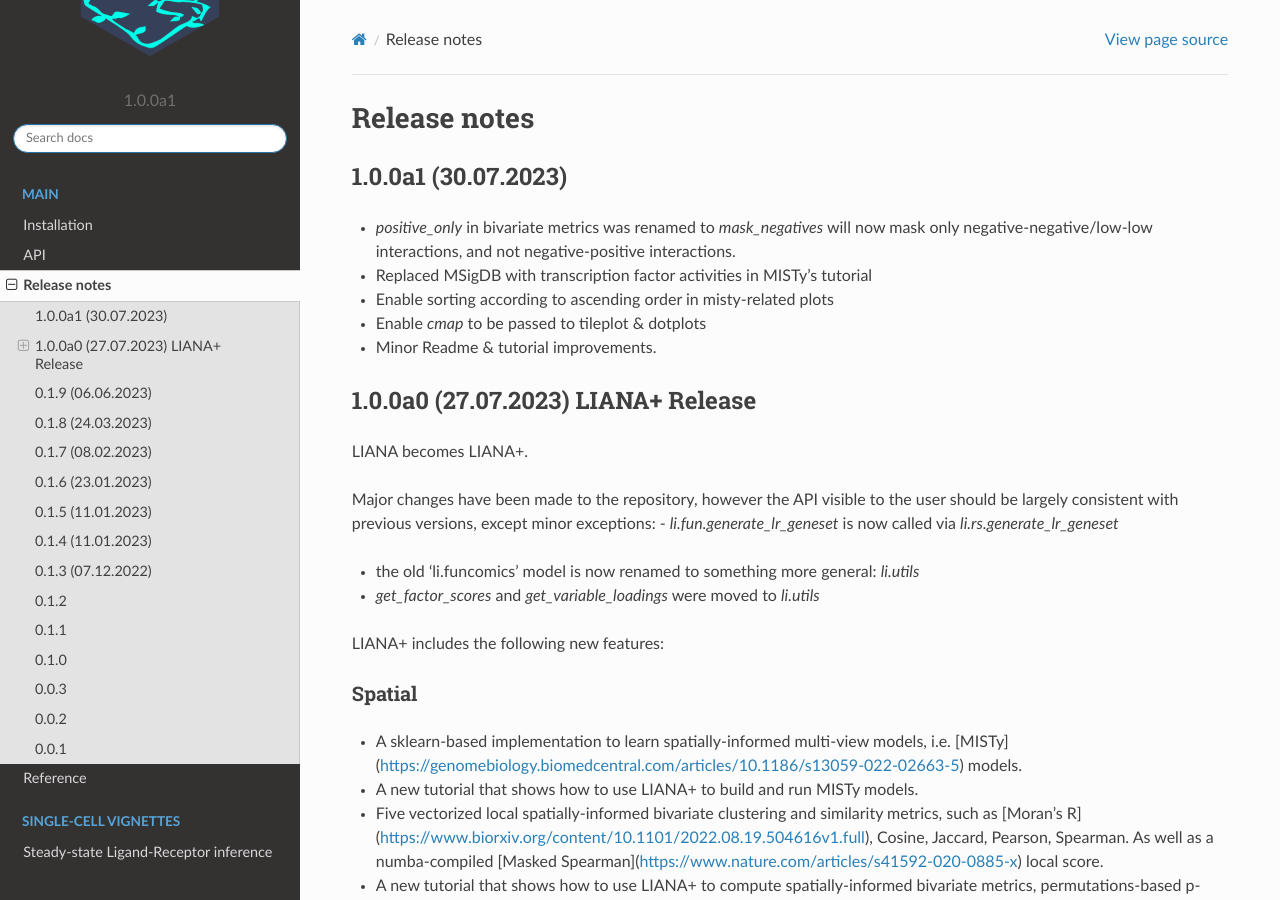
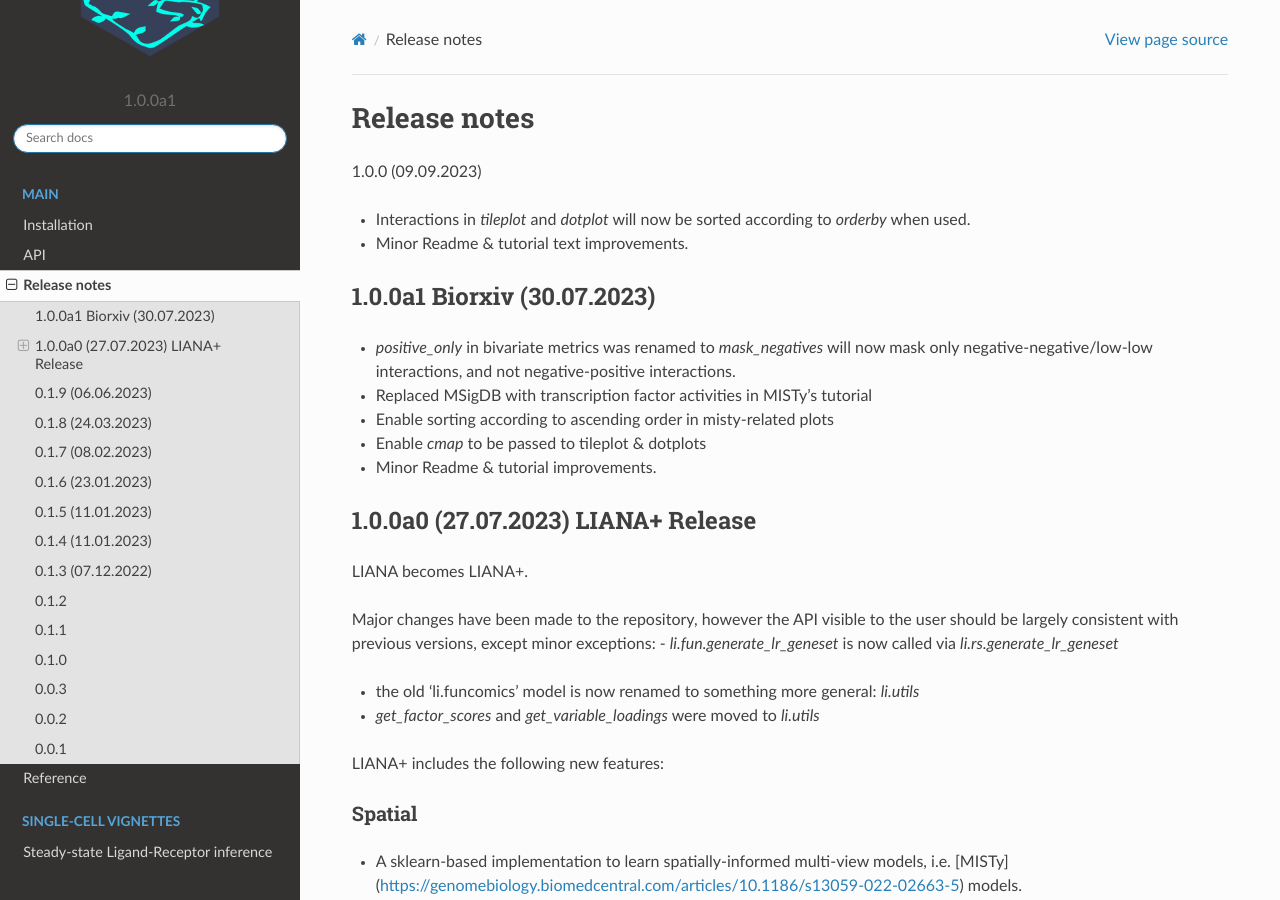
Before and after one commit to saezlab/liana-py, a Sphinx documentation site: the page built from docs/source/release_notes.rst, in a window 1280 px wide and 900 px high. Built offline with Sphinx 7.4.7 and the Read the Docs theme 2.0.0, drawn with Linux system fonts in a browser that asks for light colours; pages that are not in the unit, such as notebooks, are missing from menus.

Commit message:
order names according to orderby

```diff
--- a/docs/source/release_notes.rst
+++ b/docs/source/release_notes.rst
@@ -1,7 +1,14 @@
 Release notes
 =============
 
-1.0.0a1 (30.07.2023)
+1.0.0 (09.09.2023)
+
+- Interactions in `tileplot` and `dotplot` will now be sorted according to `orderby` when used.
+
+- Minor Readme & tutorial text improvements.
+
+
+1.0.0a1 Biorxiv (30.07.2023)
 ---------------------------------------------------------
 
 - `positive_only` in bivariate metrics was renamed to `mask_negatives` will now mask only negative-negative/low-low interactions, and not negative-positive interactions.
```
Also changed, not shown: 1 other file.
